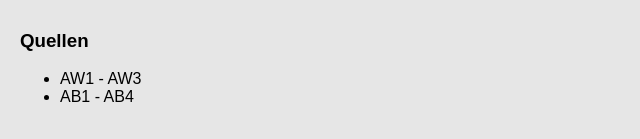
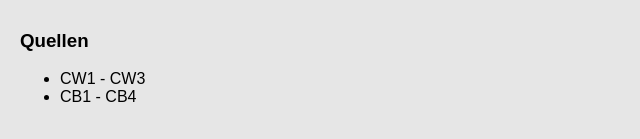
Before and after one commit to KI-einfach-erklaert/Arten, a plain HTML site: page index.html in a window 1280 px wide. Shown: the part 1865-2004 px from the top of the page, 0-640 px from the left. Drawn offline with Linux system fonts and the light colour scheme.

Commit message:
Update index.html

```diff
--- a/index.html
+++ b/index.html
@@ -203,8 +203,8 @@
    <h3>Quellen</h3>
    <p>
    <ul>
-   <li>AW1 - AW3</li>
-   <li>AB1 - AB4</li>
+   <li>CW1 - CW3</li>
+   <li>CB1 - CB4</li>
    </ul>
    </p>
   </div>
```
